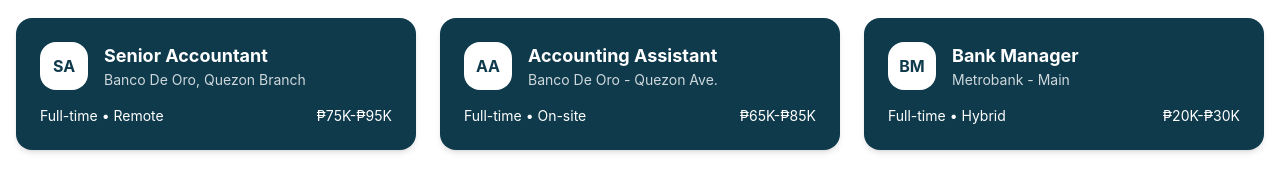
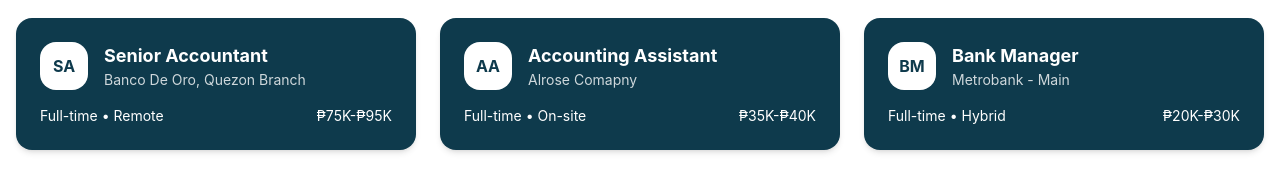
Before and after one commit to jezcode2023/ijs, a plain HTML site: page category/accounting.html in a window 1280 px wide. Shown: the part 358-534 px from the top of the page. Drawn offline with nearby package versions, Linux system fonts and the light colour scheme.

Commit message:
Update accounting.html

```diff
--- a/category/accounting.html
+++ b/category/accounting.html
@@ -129,12 +129,12 @@ transform: translateY(-5px);
               </div>
               <div>
                 <h3 class="font-bold text-lg">Accounting Assistant</h3>
-                <p class="text-sm opacity-80">Banco De Oro - Quezon Ave.</p>
+                <p class="text-sm opacity-80">Alrose Comapny</p>
               </div>
             </div>
             <div class="flex justify-between text-sm">
               <span>Full-time • On-site</span>
-              <span>₱65K-₱85K</span>
+              <span>₱35K-₱40K</span>
             </div>
           </div>
         </a>
```
